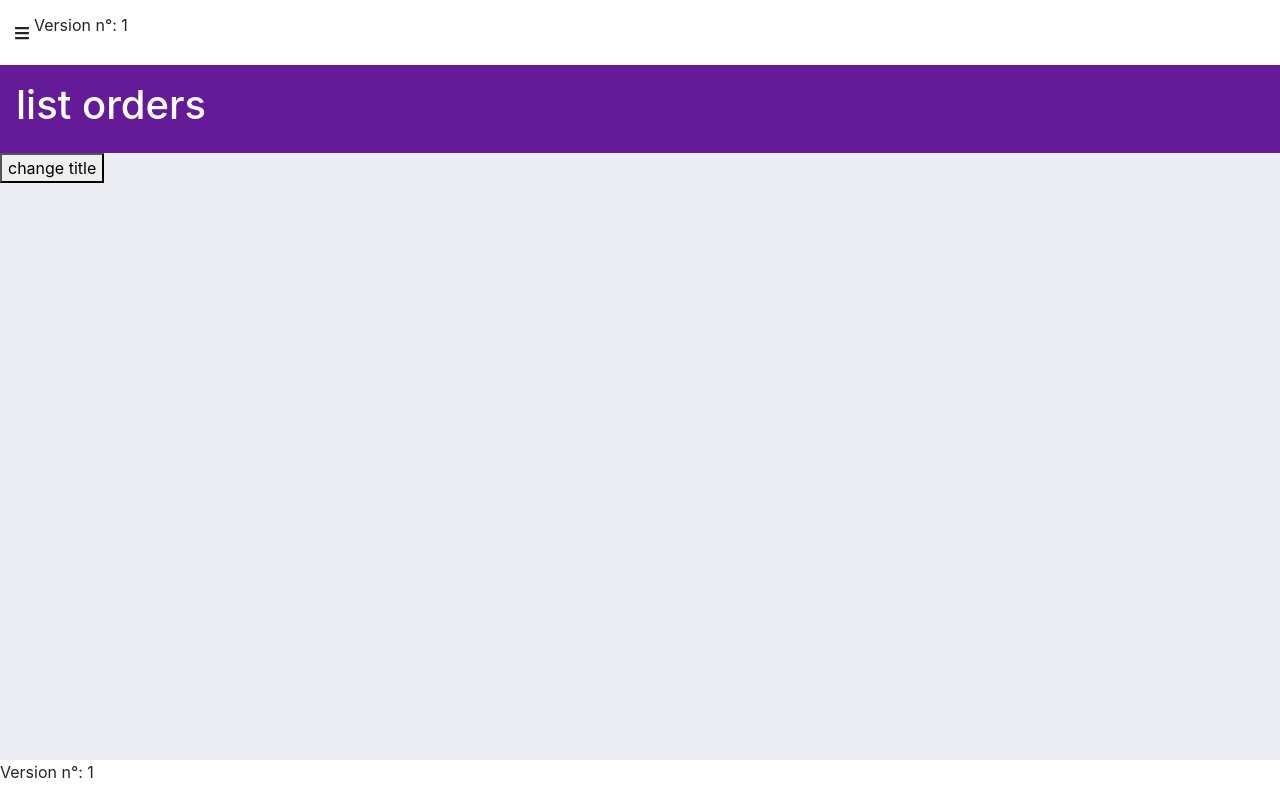
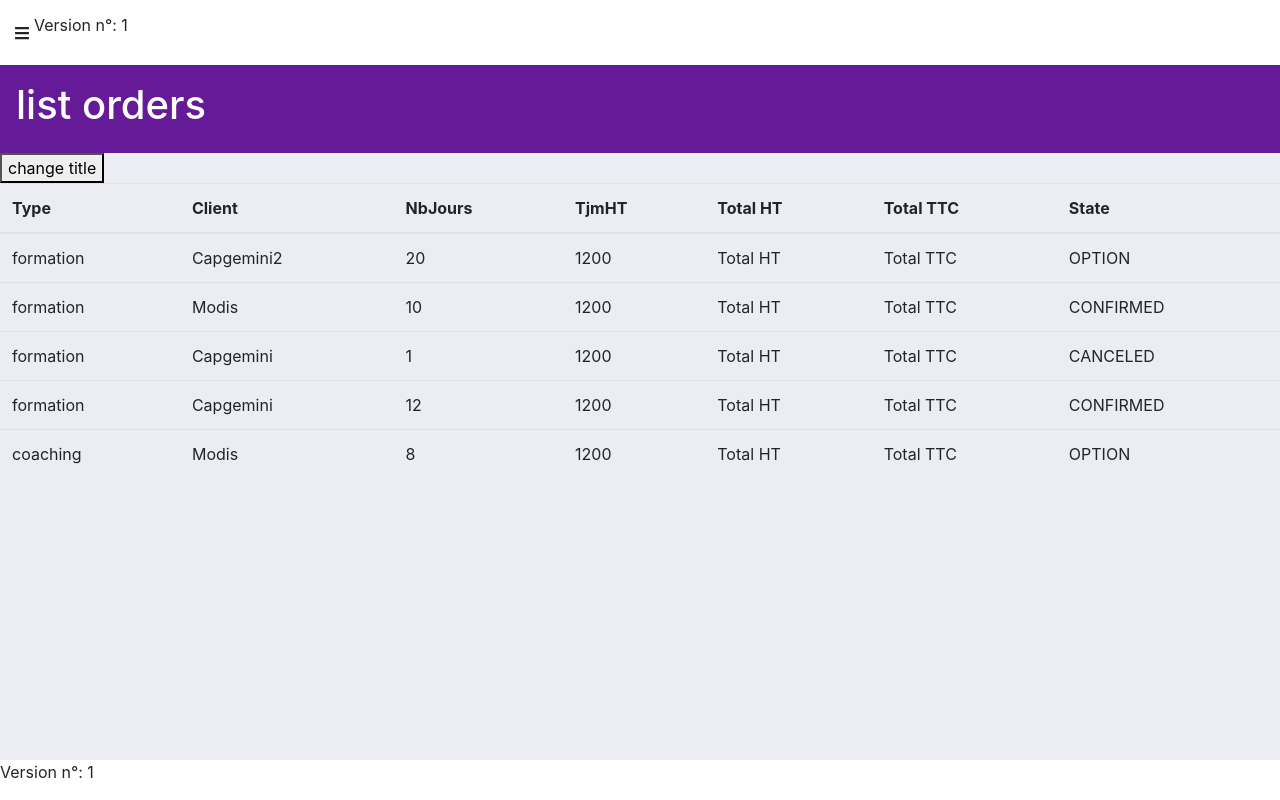
Before and after one commit to dnyuhm/formation-angular-4-oct, an Angular app: page /orders in a window 1280 px wide. Built offline with nearby package versions, Linux system fonts and the light colour scheme; data requests are answered from the project's data file.

Commit message:
Commit 25 : Components stupides avec property binding & lifecycle hooks

```diff
--- a/src/app/clients/pages/page-list-clients/page-list-clients.component.html
+++ b/src/app/clients/pages/page-list-clients/page-list-clients.component.html
@@ -1 +1 @@
-<p>page list clients works !</p>
+<p>page list client works!</p>
--- a/src/app/clients/pages/page-list-clients/page-list-clients.component.ts
+++ b/src/app/clients/pages/page-list-clients/page-list-clients.component.ts
@@ -3,13 +3,10 @@ import { Component, OnInit } from '@angular/core';
 @Component({
   selector: 'app-page-list-clients',
   templateUrl: './page-list-clients.component.html',
-  styleUrls: ['./page-list-clients.component.scss']
+  styleUrls: ['./page-list-clients.component.scss'],
 })
 export class PageListClientsComponent implements OnInit {
+  constructor() {}
 
-  constructor() { }
-
-  ngOnInit(): void {
-  }
-
+  ngOnInit(): void {}
 }
--- a/src/app/orders/pages/page-list-orders/page-list-orders.component.html
+++ b/src/app/orders/pages/page-list-orders/page-list-orders.component.html
@@ -1,3 +1,14 @@
-<app-template-full-width [title]="myTitle">
+<app-template-full-width [title]="myTitle" *ngIf="collection">
   <button (click)="changeTitle()">change title</button>
+  <app-table-light [headers]="headers">
+    <tr *ngFor="let item of collection">
+      <td>{{ item.typePresta }}</td>
+      <td>{{ item.client }}</td>
+      <td>{{ item.nbJours }}</td>
+      <td>{{ item.tjmHt }}</td>
+      <td>Total HT</td>
+      <td>Total TTC</td>
+      <td>{{ item.state }}</td>
+    </tr>
+  </app-table-light>
 </app-template-full-width>
--- a/src/app/orders/pages/page-list-orders/page-list-orders.component.ts
+++ b/src/app/orders/pages/page-list-orders/page-list-orders.component.ts
@@ -1,4 +1,5 @@
 import { Component, OnInit } from '@angular/core';
+import { Order } from 'src/app/core/models/order';
 import { OrdersService } from '../../services/orders.service';
 
 @Component({
@@ -8,8 +9,20 @@ import { OrdersService } from '../../services/orders.service';
 })
 export class PageListOrdersComponent implements OnInit {
   public myTitle: string = 'list orders';
+  public collection!: Order[];
+  public headers = [
+    'Type',
+    'Client',
+    'NbJours',
+    'TjmHT',
+    'Total HT',
+    'Total TTC',
+    'State',
+  ];
   constructor(private ordersService: OrdersService) {
-    this.ordersService.collection$.subscribe();
+    this.ordersService.collection$.subscribe(
+      (data) => (this.collection = data)
+    );
   }
 
   ngOnInit(): void {}
--- /dev/null
+++ b/src/app/shared/components/btn/btn.component.html
@@ -0,0 +1 @@
+<p>btn works!</p>
--- /dev/null
+++ b/src/app/shared/components/btn/btn.component.ts
@@ -0,0 +1,15 @@
+import { Component, OnInit } from '@angular/core';
+
+@Component({
+  selector: 'app-btn',
+  templateUrl: './btn.component.html',
+  styleUrls: ['./btn.component.scss']
+})
+export class BtnComponent implements OnInit {
+
+  constructor() { }
+
+  ngOnInit(): void {
+  }
+
+}
--- /dev/null
+++ b/src/app/shared/components/table-light/table-light.component.html
@@ -0,0 +1,10 @@
+<table class="table">
+  <thead>
+    <tr>
+      <th *ngFor="let item of headers" scope="col">{{ item }}</th>
+    </tr>
+  </thead>
+  <tbody>
+    <ng-content></ng-content>
+  </tbody>
+</table>
--- /dev/null
+++ b/src/app/shared/components/table-light/table-light.component.ts
@@ -0,0 +1,23 @@
+import { Component, Input, OnInit } from '@angular/core';
+
+@Component({
+  selector: 'app-table-light',
+  templateUrl: './table-light.component.html',
+  styleUrls: ['./table-light.component.scss'],
+})
+export class TableLightComponent implements OnInit {
+  @Input() public headers!: string[];
+  // @Input() public collection!: Order[];
+  constructor() {
+    // console.log(this.collection);
+    // console.log(this.headers);
+  }
+  ngOnChanges(): void {
+    // console.log(this.collection);
+    // console.log(this.headers);
+  }
+  ngOnInit(): void {
+    // console.log(this.collection);
+    // console.log(this.headers);
+  }
+}
```
Also changed, not shown: src/app/shared/shared.module.ts (+7 -2 lines), src/app/shared/components/btn/btn.component.scss (added), src/app/shared/components/table-light/table-light.component.scss (added), 2 other files (tests, documents, lock files or other folders).
